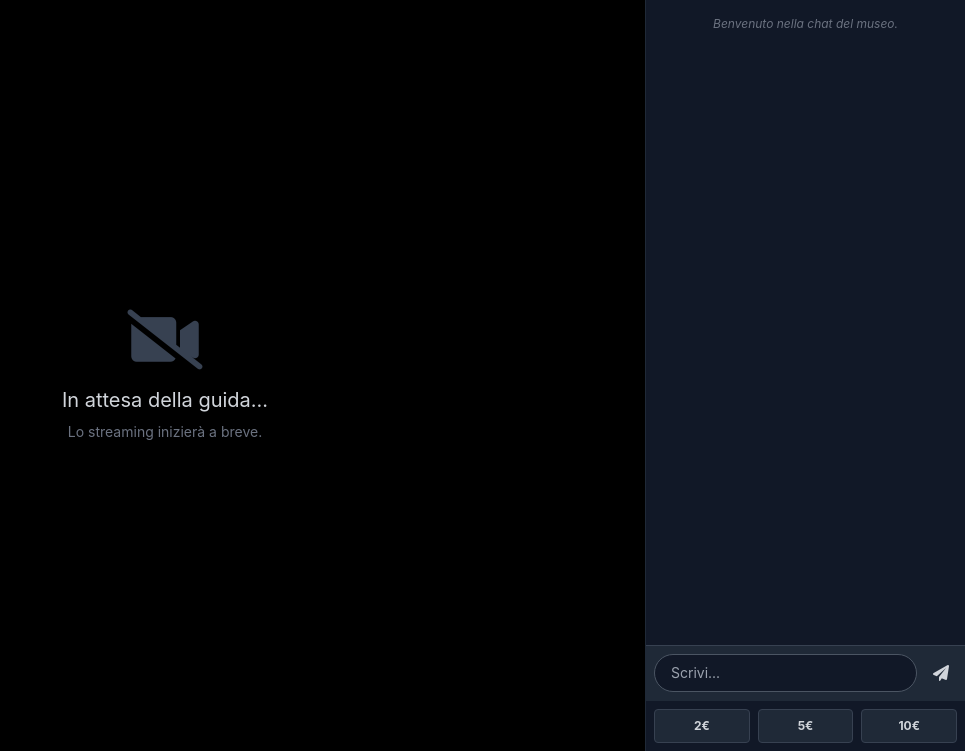
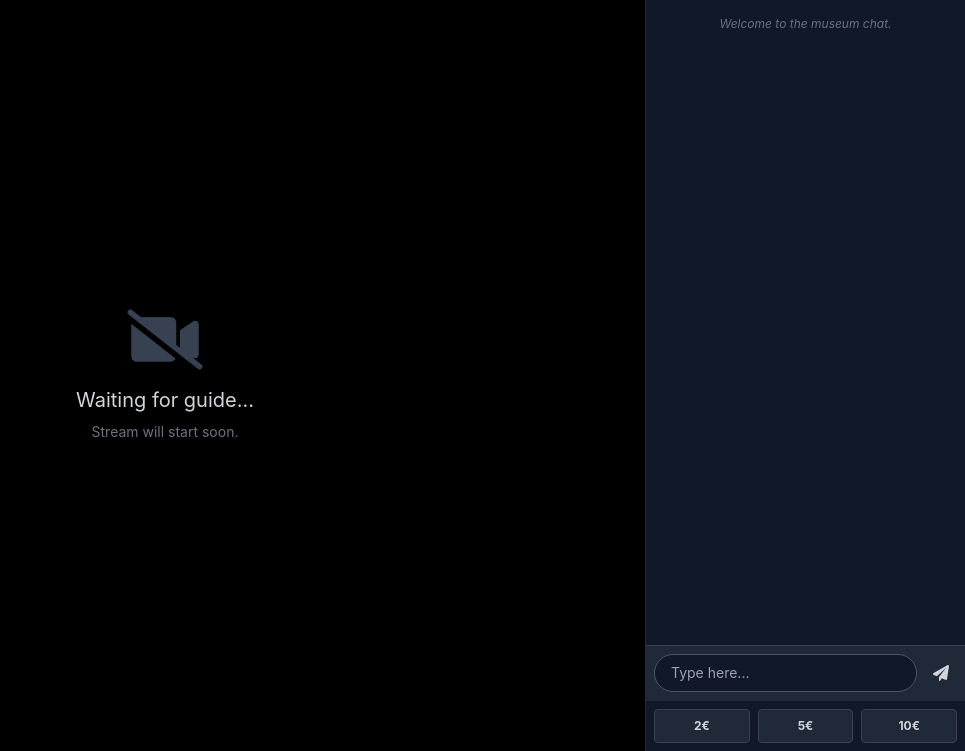
Before and after one commit to riccardovita64-blip/ItalyLive, a Flask app: page /watch/1 in a window 1280 px wide. Shown: the part 49-800 px from the top of the page, without its empty margins (315-1280 px from the left). Run offline with Flask 3, Linux system fonts and the light colour scheme; the visitor is signed in with stand-in values (Sample User, id 1); data comes from the database, SQL or seed files in the repository; some libraries are stand-ins or nearby versions.

Commit message:
Update stream.html

```diff
--- a/templates/stream.html
+++ b/templates/stream.html
@@ -1,5 +1,5 @@
 <!DOCTYPE html>
-<html lang="it">
+<html lang="en">
 <head>
     <meta charset="UTF-8">
     <meta name="viewport" content="width=device-width, initial-scale=1.0">
@@ -15,7 +15,6 @@
 </head>
 <body class="h-screen flex flex-col">
 
-    <!-- Navbar -->
     <nav class="bg-gray-900 border-b border-gray-800 p-3 flex justify-between items-center z-20">
         <a href="/" class="flex items-center gap-2 text-gray-300 hover:text-white">
             <i class="fas fa-arrow-left"></i> <span class="font-bold text-sm">Hall</span>
@@ -27,29 +26,24 @@
     </nav>
 
     <div class="flex flex-1 overflow-hidden flex-col lg:flex-row">
-        <!-- Video Area -->
         <main class="flex-1 bg-black relative flex items-center justify-center">
             <img id="live-feed" src="" class="absolute inset-0 w-full h-full object-contain hidden">
-
             <div id="offline-msg" class="text-center p-8">
                 <i class="fas fa-video-slash text-6xl text-gray-700 mb-4"></i>
-                <p class="text-gray-300 text-xl">In attesa della guida...</p>
-                <p class="text-gray-500 text-sm mt-2">Lo streaming inizierà a breve.</p>
+                <p class="text-gray-300 text-xl">Waiting for guide...</p>
+                <p class="text-gray-500 text-sm mt-2">Stream will start soon.</p>
             </div>
-
-            <!-- Notifiche Overlay -->
             <div id="overlay-area" class="absolute bottom-10 left-1/2 transform -translate-x-1/2 w-full px-4 pointer-events-none"></div>
         </main>
 
-        <!-- Chat & Tip Area -->
         <aside class="w-full lg:w-80 bg-gray-900 flex flex-col border-l border-gray-800 h-1/3 lg:h-auto">
             <div id="chat-box" class="flex-1 overflow-y-auto p-4 space-y-2 text-sm chat-scroll">
-                <div class="text-gray-500 text-center text-xs italic">Benvenuto nella chat del museo.</div>
+                <div class="text-gray-500 text-center text-xs italic">Welcome to the museum chat.</div>
             </div>
 
             <div class="p-2 bg-gray-800 border-t border-gray-700">
                 <form id="chat-form" class="flex gap-2">
-                    <input type="text" id="message-input" placeholder="Scrivi..." class="flex-1 bg-gray-900 text-white rounded-full px-4 py-2 text-sm focus:outline-none border border-gray-600 focus:border-gray-400">
+                    <input type="text" id="message-input" placeholder="Type here..." class="flex-1 bg-gray-900 text-white rounded-full px-4 py-2 text-sm focus:outline-none border border-gray-600 focus:border-gray-400">
                     <button type="submit" class="text-gray-300 hover:text-white px-2"><i class="fas fa-paper-plane"></i></button>
                 </form>
             </div>
@@ -95,8 +89,8 @@
                 });
                 const data = await res.json();
                 if(data.url) window.location.href = data.url;
-                else alert("Errore: " + data.error);
-            } catch(e) { alert("Errore connessione"); }
+                else alert("Error: " + data.error);
+            } catch(e) { alert("Connection Error"); }
         }
 
         const chatBox = document.getElementById('chat-box');
@@ -110,7 +104,7 @@
         socket.on('new_tip', (data) => {
             const div = document.createElement('div');
             div.className = "text-center bg-gray-800 p-2 rounded text-xs text-gray-200 font-bold border border-gray-600";
-            div.innerText = `🏛️ ${data.username} ha donato ${data.amount}€`;
+            div.innerText = `🏛️ ${data.username} donated ${data.amount}€`;
             chatBox.appendChild(div);
             chatBox.scrollTop = chatBox.scrollHeight;
 
```
